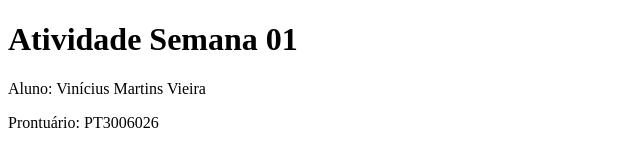
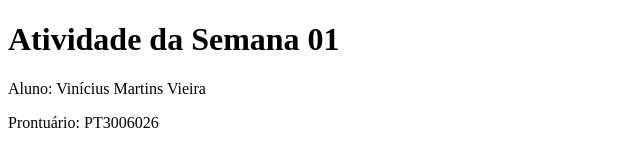
Before and after one commit to vinicius-mv11/dwba4_semana_01_pt3006026, a plain HTML site: page index.html in a window 1280 px wide. Shown: the whole page, without its empty margins (0-640 px from the left). Drawn offline with Linux system fonts and the light colour scheme.

Commit message:
ajuste título

```diff
--- a/index.html
+++ b/index.html
@@ -7,7 +7,7 @@
     <link href="style.css" rel="stylesheet" type="text/css" />
   </head>
   <body>
-    <h1>Atividade Semana 01</h1>
+    <h1>Atividade da Semana 01</h1>
     <p>Aluno: Vinícius Martins Vieira</p>
     <p>Prontuário: PT3006026</p>
 
```
